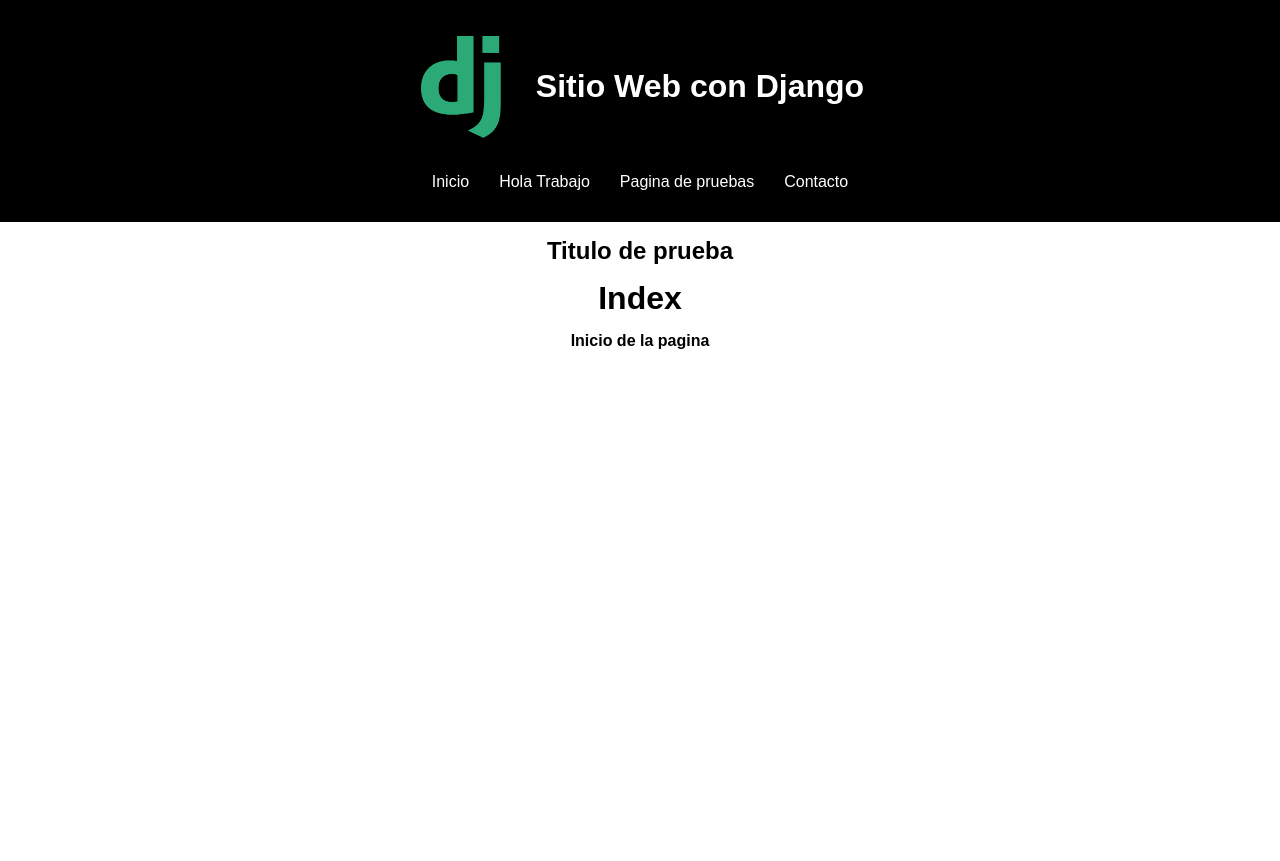
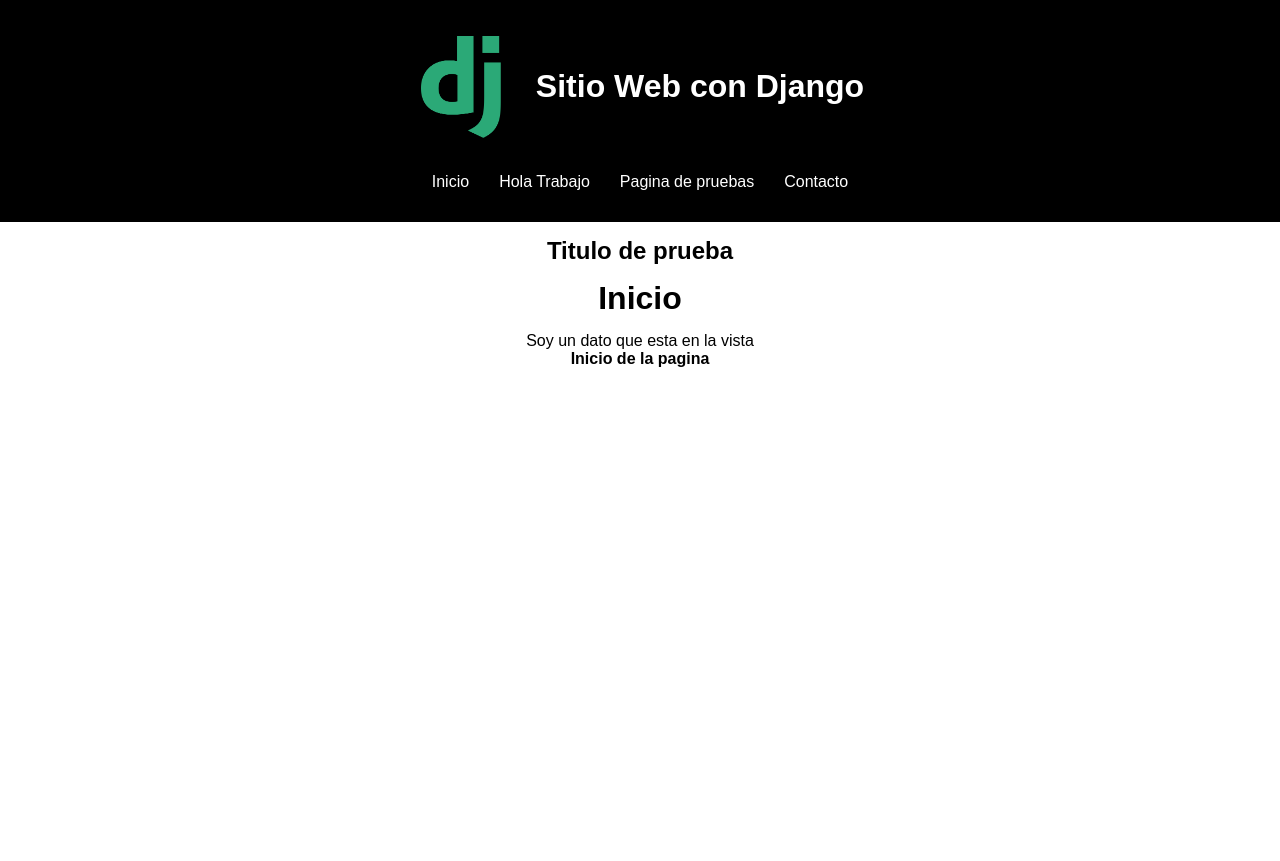
Before and after one commit to axxving/app-web-django01-axxving, a Django app: page /index/ in a window 1280 px wide. Shown: the top 861 px of the page. Run offline with Django 5.2, Linux system fonts and the light colour scheme.

Commit message:
feat(): variables in views

```diff
--- a/aprendiendoDjango/miapp/templates/components/index.html
+++ b/aprendiendoDjango/miapp/templates/components/index.html
@@ -3,6 +3,11 @@
 {% block title %} Inicio {% endblock %}
 
 {% block content %}
-<h1>Index</h1>
+<!-- Esto es un comentario en HTML-->
+<h1>{{title}}</h1>
+
+{{mi_variable}} <br>
+
 <strong>Inicio de la pagina</strong>
+
 {% endblock %}
--- a/aprendiendoDjango/miapp/views.py
+++ b/aprendiendoDjango/miapp/views.py
@@ -12,7 +12,10 @@ def pagina(request):
 
 # Index
 def index(request):
-    return render(request, 'components/index.html')
+    return render(request, 'components/index.html', {
+        'title': 'Inicio',
+        'mi_variable': 'Soy un dato que esta en la vista',
+    })
 
 # Contacto
 def contacto(request):
```
